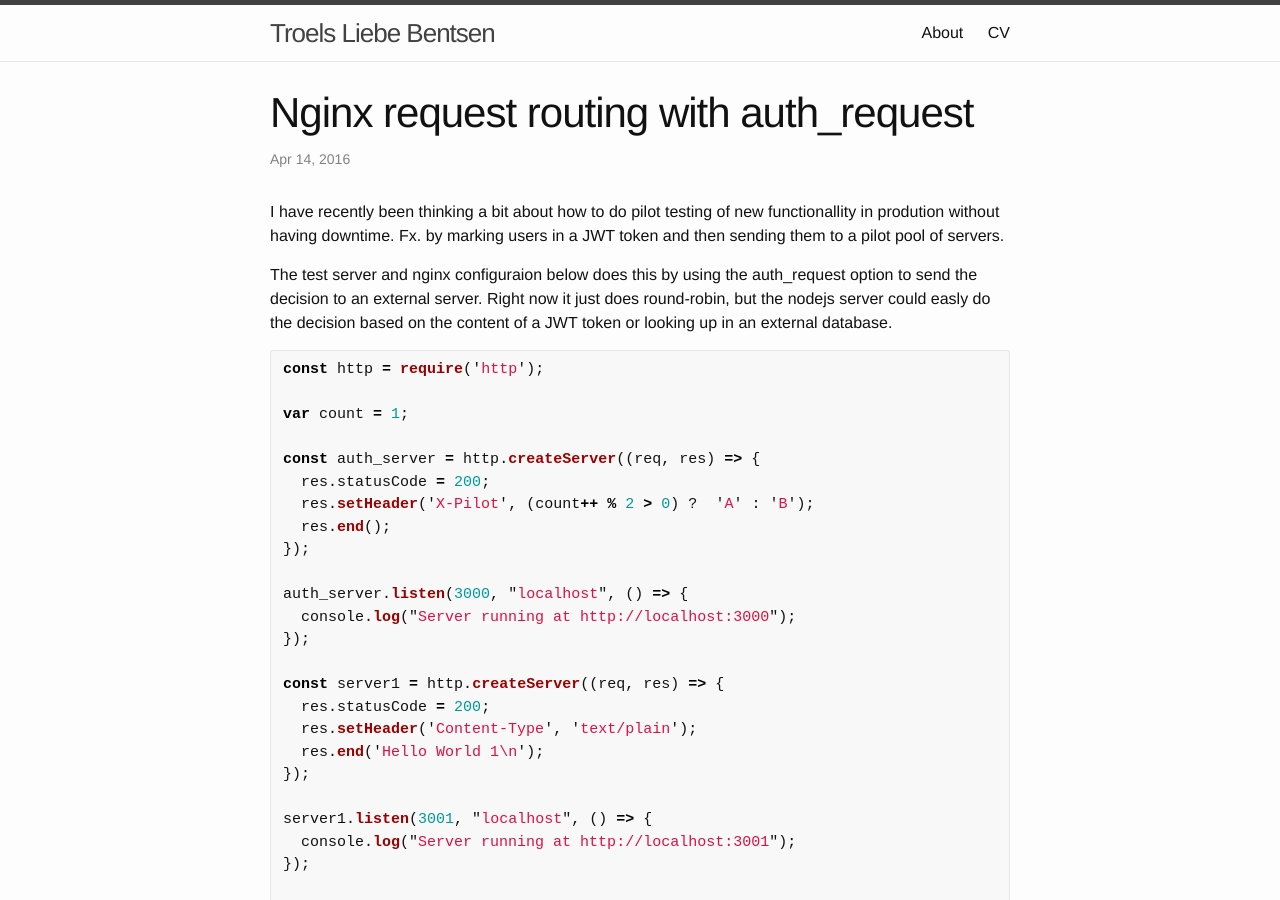
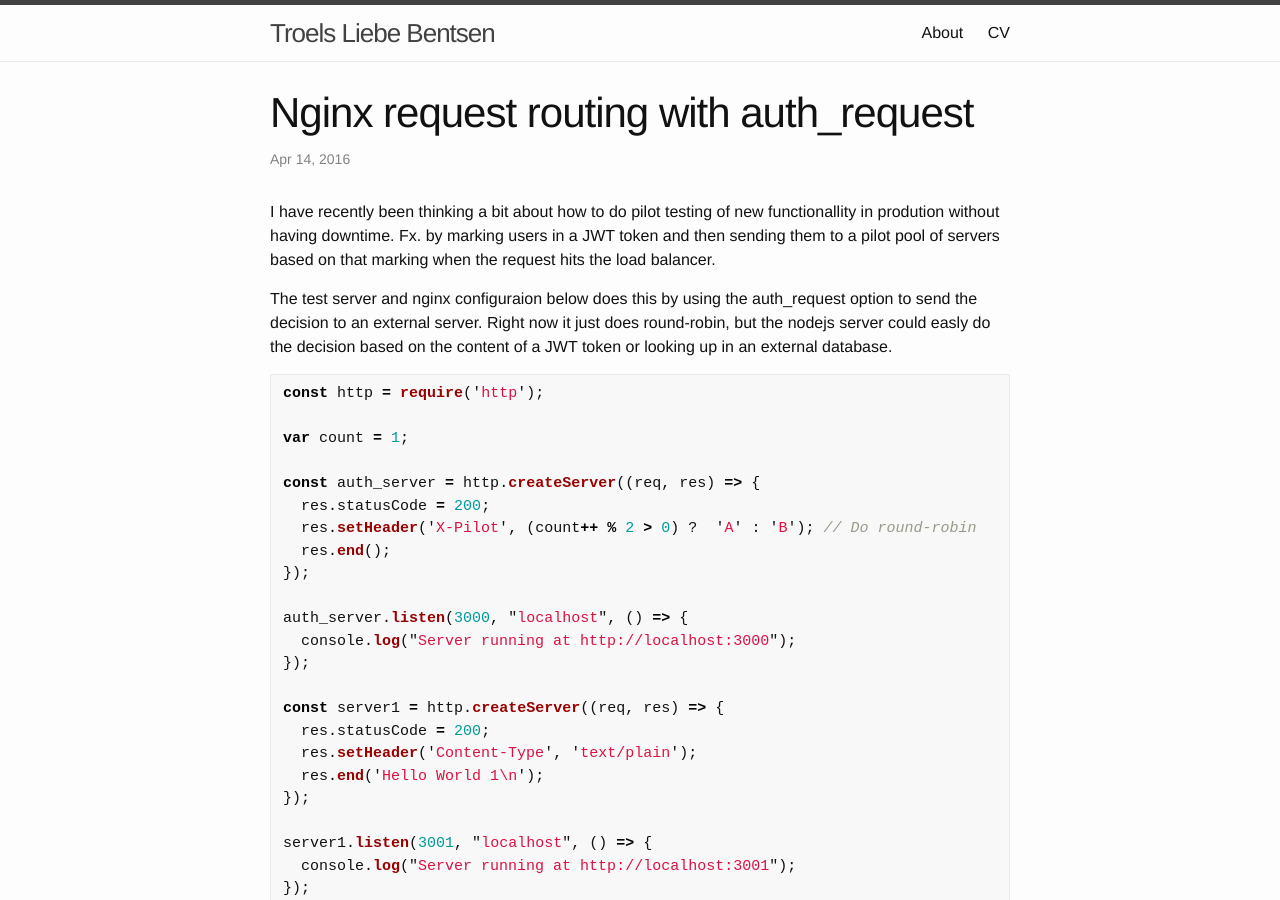
Before and after one commit to tlbdk/tlbdk.github.io, a Jekyll site: the page built from _posts/2016-06-05-nginx-request-routing-with-auth_request.md, in a window 1280 px wide and 900 px high. Built offline with Jekyll 4.4.1, drawn with Linux system fonts in a browser that asks for light colours.

Commit message:
Add more documention

```diff
--- a/_posts/2016-06-05-nginx-request-routing-with-auth_request.md
+++ b/_posts/2016-06-05-nginx-request-routing-with-auth_request.md
@@ -7,7 +7,8 @@ categories: nginx routing auth_request
 
 I have recently been thinking a bit about how to do pilot testing of new
 functionallity in prodution without having downtime. Fx. by marking users in a
-JWT token and then sending them to a pilot pool of servers.
+JWT token and then sending them to a pilot pool of servers based on that marking
+when the request hits the load balancer.
 
 The test server and nginx configuraion below does this by using the auth_request
 option to send the decision to an external server. Right now it just does
@@ -21,7 +22,7 @@ var count = 1;
 
 const auth_server = http.createServer((req, res) => {
   res.statusCode = 200;
-  res.setHeader('X-Pilot', (count++ % 2 > 0) ?  'A' : 'B');
+  res.setHeader('X-Pilot', (count++ % 2 > 0) ?  'A' : 'B'); // Do round-robin
   res.end();
 });
 
```
